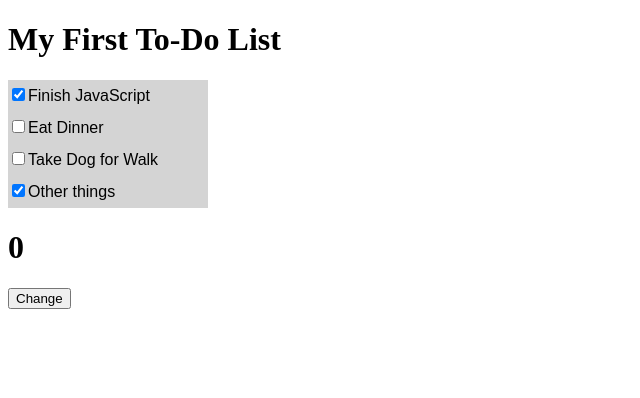
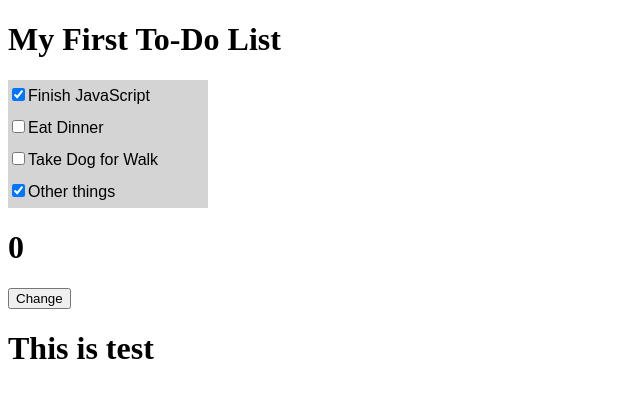
Before and after one commit to DanShafi/React-Sandbox, a React (Create React App) app: page / in a window 1280 px wide. Shown: the top 398 px of the page, without its empty margins (0-640 px from the left). Built offline with nearby package versions, Linux system fonts and the light colour scheme.

Commit message:
Testing Oh My Zsh shell alias

```diff
--- a/src/App.js
+++ b/src/App.js
@@ -19,6 +19,7 @@ class App extends React.Component {
                 <h1>My First To-Do List</h1>
                 {todoItems}
                 <Counter />
+                <Test />
             </div>
         )
     }
@@ -47,6 +48,16 @@ class Counter extends React.Component {
         )
     }
 }
+
+function Test() {
+    return (
+        <div>
+            <h1>This is test</h1>
+        </div>
+    )
+}
+
+// Test.
 
 // class Header extends React.Component {
 //     constructor() {
```
